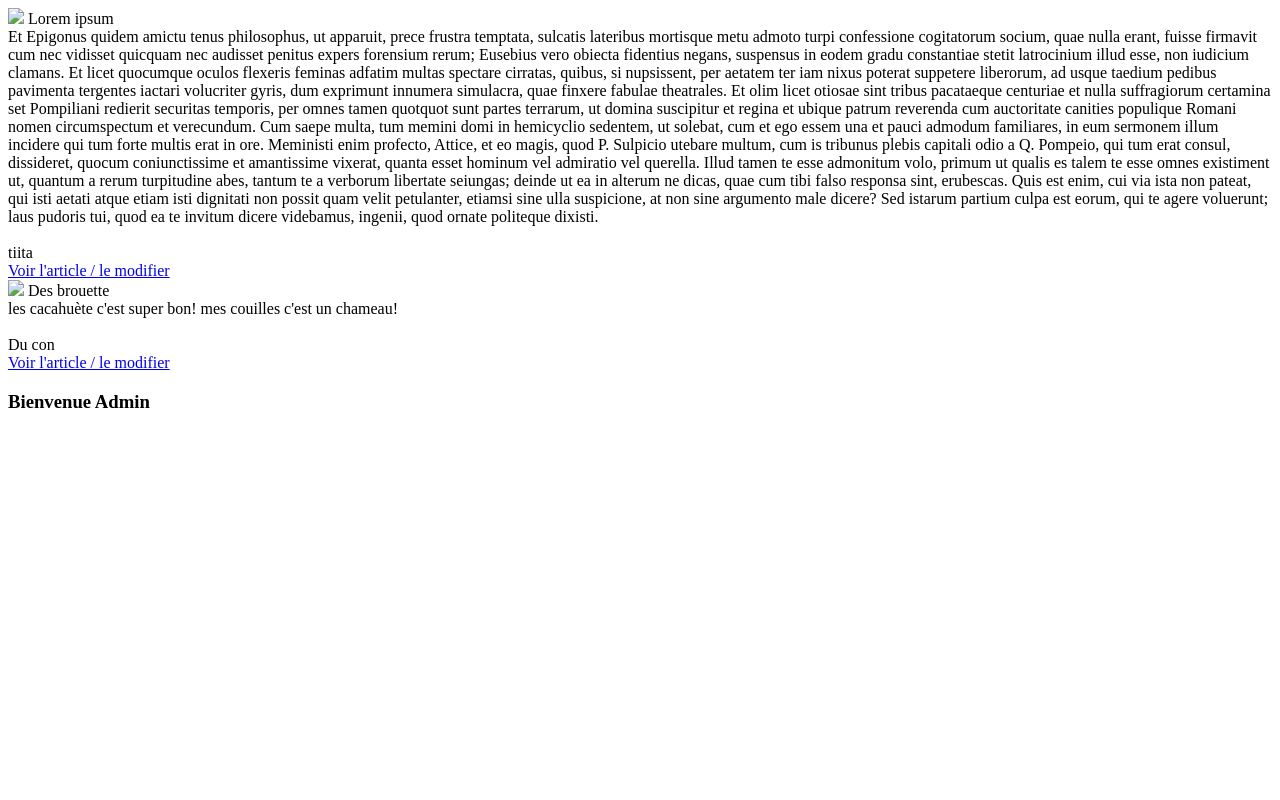
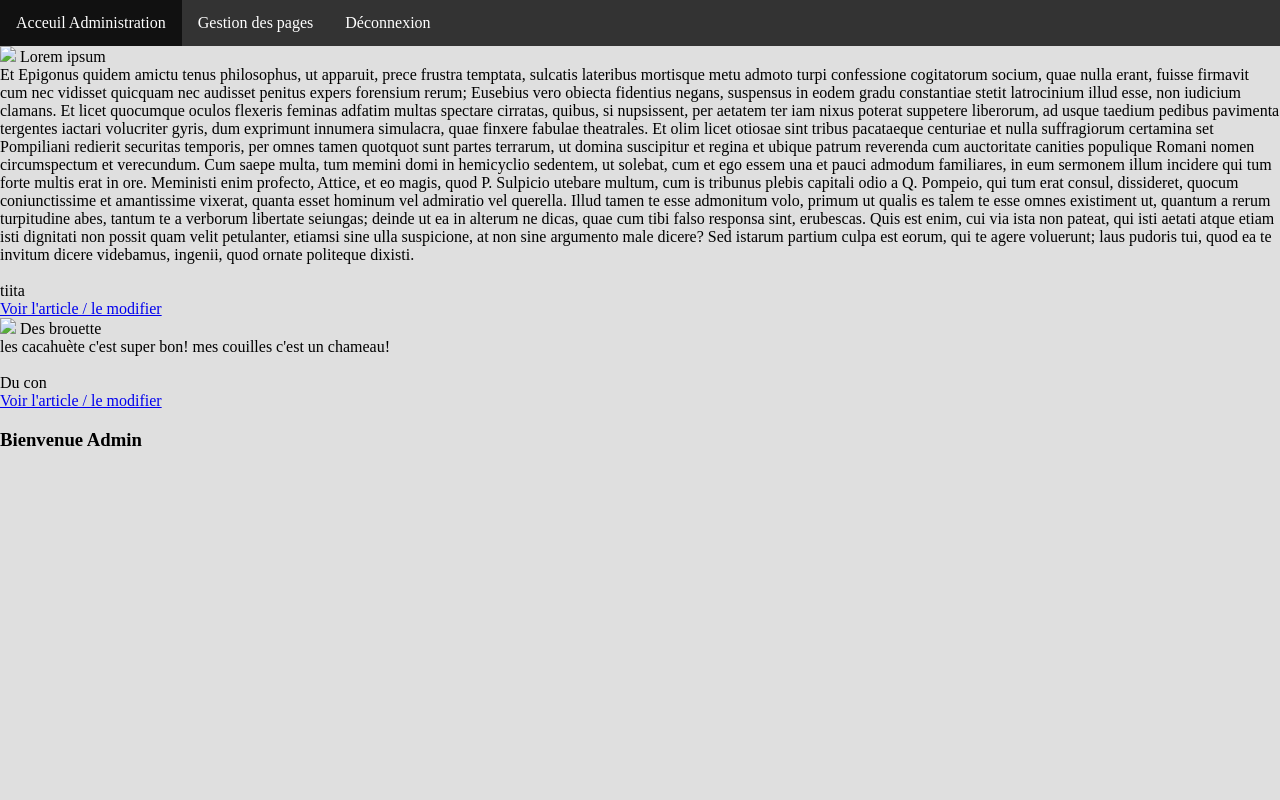
Before and after one commit to Oxsos/tir_saint_eloi, a PHP site: page /admin/index.php in a window 1280 px wide. Run offline with PHP 8.4, Linux system fonts and the light colour scheme; a user stored in the database is signed in; data comes from the database, SQL or seed files in the repository; some libraries are stand-ins or nearby versions.

Commit message:
ajout css plus navbar admin

```diff
--- /dev/null
+++ b/admin/deconnect.php
@@ -0,0 +1,4 @@
+<?php
+session_start();
+session_destroy();
+header('location:index.php');
--- a/admin/index.php
+++ b/admin/index.php
@@ -6,6 +6,7 @@
     <meta charset="utf-8">
     <meta http-equiv="content-type" content="text/html; charset utf-8">
     <title>Admin Tir saint Eloi</title>
+    <link rel="stylesheet" href="../css/admin.css">
   </head>
 
 
@@ -17,9 +18,16 @@
         header('location:login.php');
       }
     ?>
+<//---------------------------------Navbar-------------------------->
 
+<ul>
+ <li><a href="index.php">Acceuil Administration</a></li>
+ <li><a href="acc_page.php">Gestion des pages</a></li>
+ <li><a href="deconnect.php">Déconnexion</a> </li>
+</ul>
 
 <//---------------------------------Articles-------------------------->
+
     <?php
     $req = $bdd->query('SELECT * FROM articles');
     $article = $req->fetchAll();
--- /dev/null
+++ b/css/admin.css
@@ -0,0 +1,37 @@
+html, body{
+  width: 100%;
+  height: 100%;
+  padding: 0;
+  margin: 0;
+  font-size: 100%;
+  background-color: rgb(223, 223, 223);
+}
+
+
+/*---------------------------------Navbar-----------------------------*/
+ul {
+    list-style-type: none;
+    margin: 0;
+    padding: 0;
+    overflow: hidden;
+    background-color: #333;
+}
+
+li {
+    float: left;
+}
+
+li a {
+    display: block;
+    color: white;
+    text-align: center;
+    padding: 14px 16px;
+    text-decoration: none;
+}
+
+
+li a:hover {
+    background-color: #111;
+}
+
+/*---------------------------------Navbar-----------------------------*/
```
Also changed, not shown: admin/acc_page.php (added), admin/creat_article.php (added).
